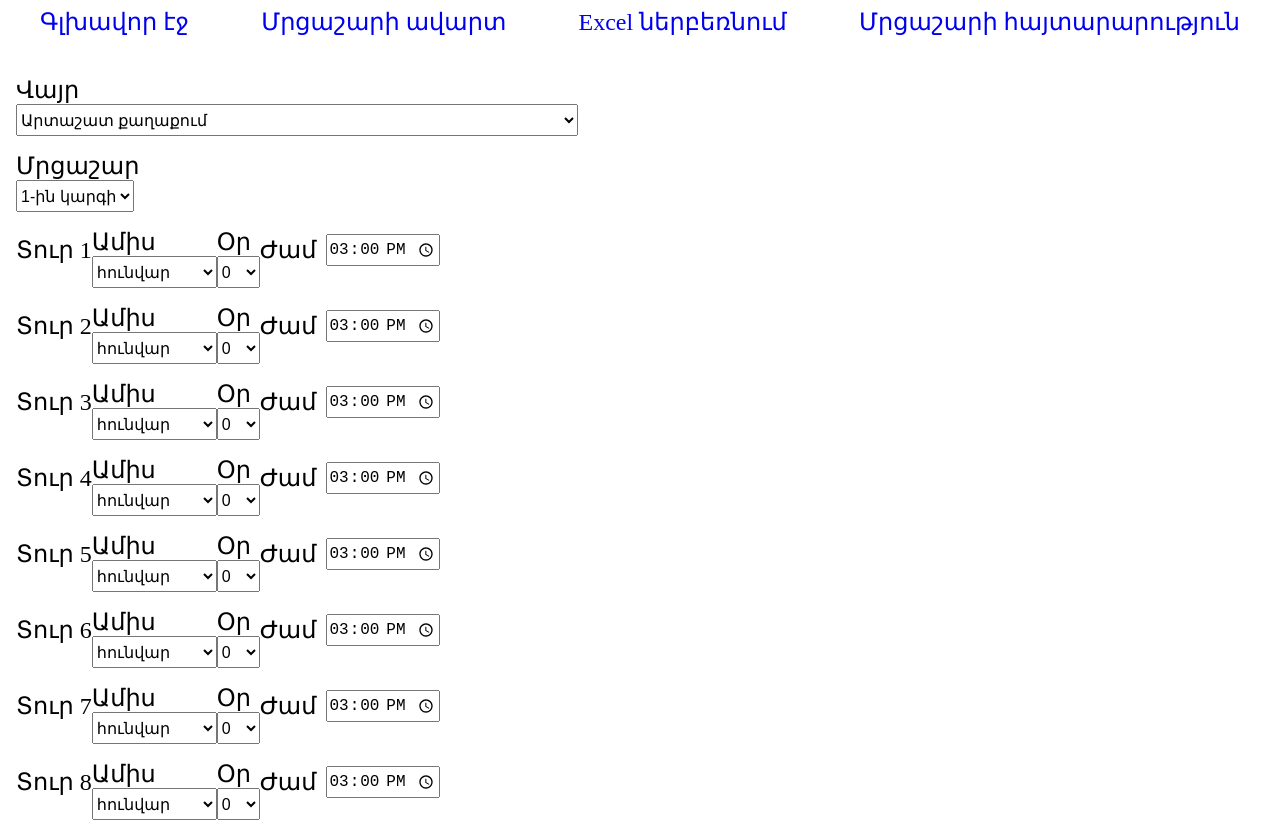
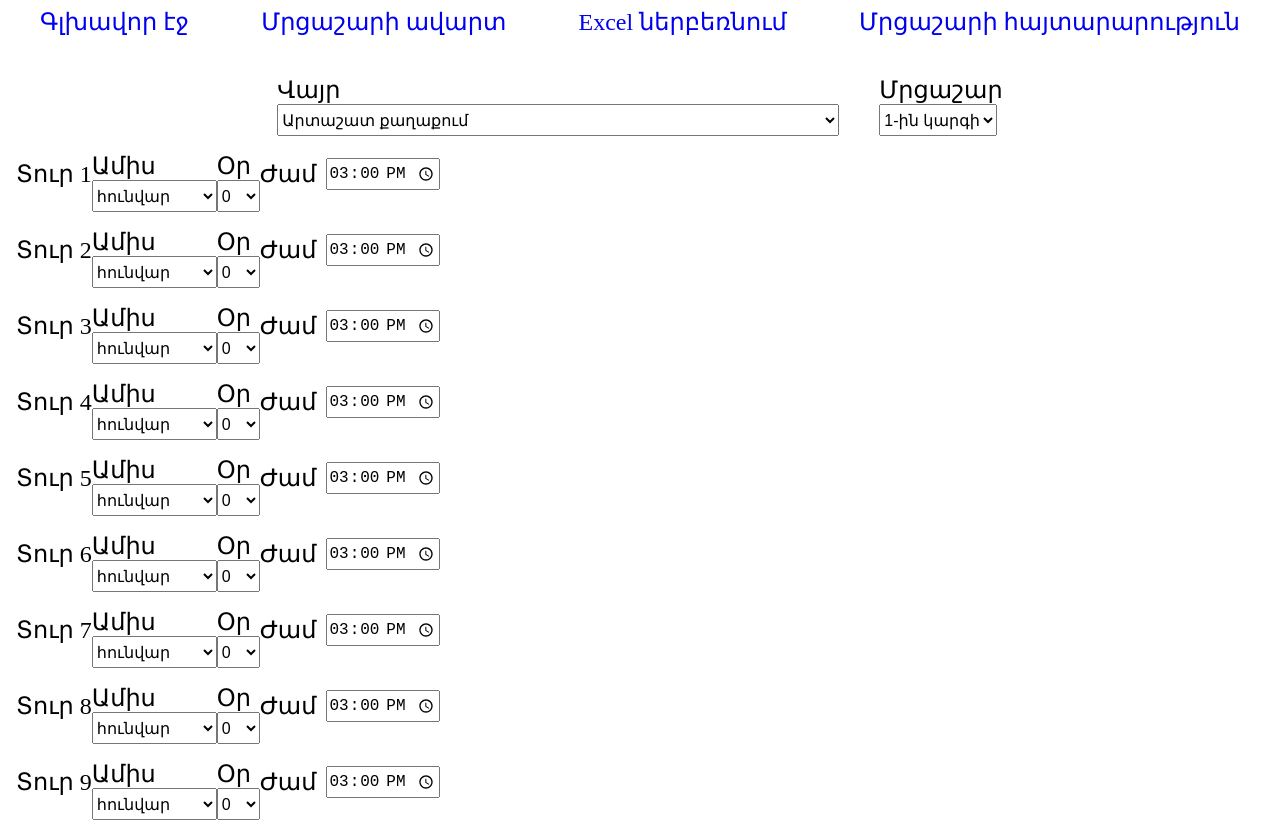
Before and after one commit to Ararat-chess-federation/news-generator, a Next.js app: page /tournament-ad in a window 1280 px wide. Shown: the top 822 px of the page. Built offline with nearby package versions, Linux system fonts and the light colour scheme.

Commit message:
feat: add styles for ad intro

```diff
--- /dev/null
+++ b/app/tournament-ad/TournamentAd.css
@@ -0,0 +1,7 @@
+.ad_intro {
+  display: flex;
+  justify-content: center;
+  align-items: center;
+  flex-wrap: wrap;
+  column-gap: 40px;
+}
--- a/app/tournament-ad/page.tsx
+++ b/app/tournament-ad/page.tsx
@@ -9,6 +9,7 @@ import {
   places,
   tournaments,
 } from "../../src/constants/selectOptions";
+import "./TournamentAd.css";
 
 function TournamentAd() {
   const [selectedPlace, setSelectedPlace] = useState(places[0]);
@@ -42,6 +43,7 @@ function TournamentAd() {
 
   return (
     <div className="container">
+      <section className="ad_intro">
         <div>
           <Select
             selectedOption={selectedPlace}
@@ -58,6 +60,7 @@ function TournamentAd() {
             title="Մրցաշար"
           />
         </div>
+      </section>
       {[...Array(10)].map((_, i) => (
         <div style={{ display: "flex", alignItems: "center" }} key={i}>
           Տուր {i + 1}
```
Lines whose indentation alone changed are shown as unchanged.
